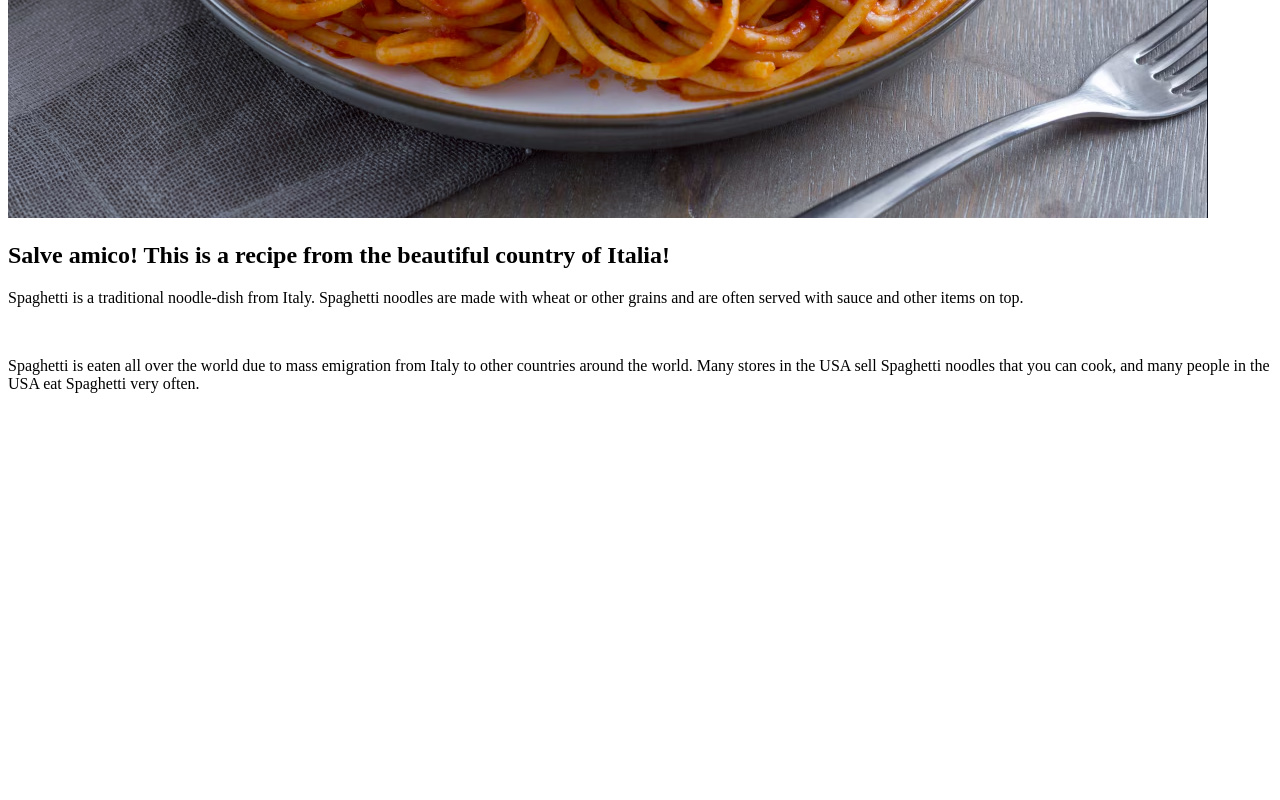
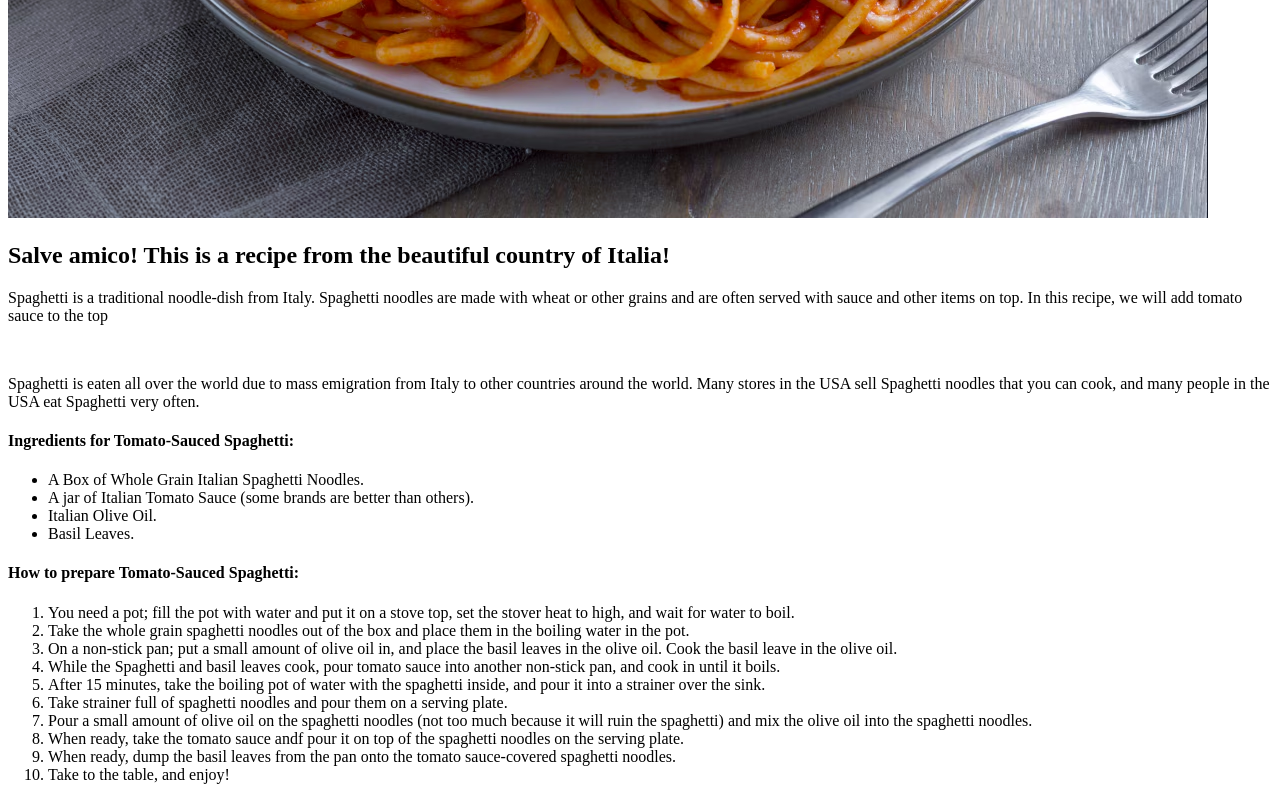
Before and after one commit to 21stCenturyCowboy94/odin-recipes, a plain HTML site: page recipes/tomato-spaghetti.html in a window 1280 px wide. Shown: the part 688-1488 px from the top of the page. Before the commit the page ends 1097 px from the top, so only its background shows below. Drawn offline with Linux system fonts and the light colour scheme.

Commit message:
Add new photo and update the index.html and update tomato-spaghetti.html

```diff
--- a/recipes/tomato-spaghetti.html
+++ b/recipes/tomato-spaghetti.html
@@ -13,12 +13,37 @@
     <img src="/images/spaghetti.jpg" alt="Tomato Spaghetti">
     <h2>Salve amico! This is a recipe from the beautiful country of Italia!</h2>
     <p>Spaghetti is a traditional noodle-dish from Italy. Spaghetti noodles are made with wheat or other grains
-        and are often served with sauce and other items on top.</p>
+        and are often served with sauce and other items on top. In this recipe, we will add tomato sauce to the top</p>
     </br>
     <p>Spaghetti is eaten all over the world due to mass emigration from Italy to other countries around the world.
         Many stores in the USA sell Spaghetti noodles that you can cook, and many people in the USA eat Spaghetti very
         often.
     </p>
+    <h4>Ingredients for Tomato-Sauced Spaghetti:</h4>
+    <ul>
+        <li>A Box of Whole Grain Italian Spaghetti Noodles.</li>
+        <li>A jar of Italian Tomato Sauce (some brands are better than others).</li>
+        <li>Italian Olive Oil.</li>
+        <li>Basil Leaves.</li>
+    </ul>
+    <h4>How to prepare Tomato-Sauced Spaghetti:</h4>
+    <ol>
+        <li>You need a pot; fill the pot with water and put it on a stove top, set the stover heat to high, and wait for
+            water to boil.</li>
+        <li>Take the whole grain spaghetti noodles out of the box and place them in the boiling water in the pot.</li>
+        <li>On a non-stick pan; put a small amount of olive oil in, and place the basil leaves in the olive oil. Cook
+            the basil leave in the olive oil.</li>
+        <li>While the Spaghetti and basil leaves cook, pour tomato sauce into another non-stick pan, and cook in until
+            it boils.</li>
+        <li>After 15 minutes, take the boiling pot of water with the spaghetti inside, and pour it into a strainer over
+            the sink.</li>
+        <li>Take strainer full of spaghetti noodles and pour them on a serving plate.</li>
+        <li>Pour a small amount of olive oil on the spaghetti noodles (not too much because it will ruin the spaghetti)
+            and mix the olive oil into the spaghetti noodles.</li>
+        <li>When ready, take the tomato sauce andf pour it on top of the spaghetti noodles on the serving plate.</li>
+        <li>When ready, dump the basil leaves from the pan onto the tomato sauce-covered spaghetti noodles.</li>
+        <li>Take to the table, and enjoy!</li>
+    </ol>
 </body>
 
 </html>
```
Also changed, not shown: index.html (+3 -1 lines), images/istockphoto-1485017447-612x612.jpg (added).
